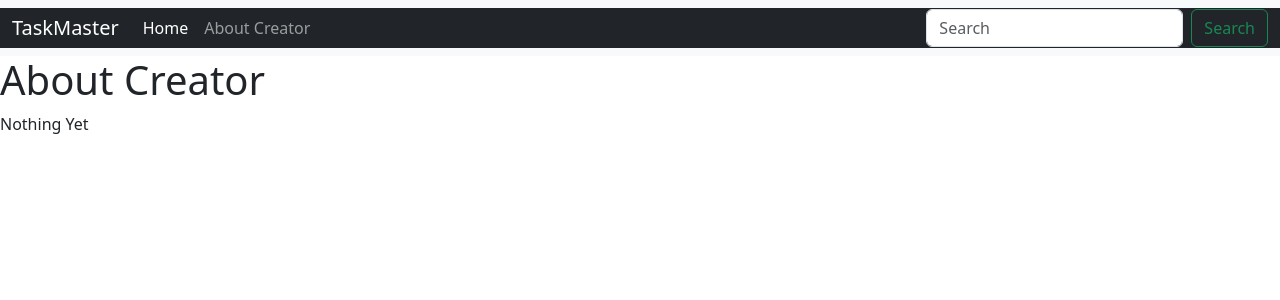
After one commit to LogeswaranSR/TaskMaster, a Flask app: page /about in a window 1280 px wide. The commit adds this page. Shown: the top 300 px of the page. Run offline with Flask 3, Linux system fonts and the light colour scheme.

Commit message:
About page added

```diff
--- a/app.py
+++ b/app.py
@@ -67,6 +67,10 @@ def update(id):
         return render_template('update.html', task=task)
     return ''
 
+@app.route('/about')
+def about():
+    return render_template('about.html')
+
 @app.errorhandler(404)
 def page_not_found(err):
     return render_template('err404.html'), 404
--- /dev/null
+++ b/templates/about.html
@@ -0,0 +1,12 @@
+{% extends 'base2.html' %}
+
+{% block head %}
+    <title>About Creator|TaskMaster</title>
+{% endblock %}
+
+{% block body %}
+    <h1>About Creator</h1>
+    <div>
+        <p>Nothing Yet</p>
+    </div>
+{% endblock %}
--- a/templates/navbar.html
+++ b/templates/navbar.html
@@ -1,6 +1,6 @@
 <nav class="navbar navbar-expand-lg bg-body-tertiary">
     <div class="container-fluid navbar-dark bg-dark">
-      <a class="navbar-brand" href="#">TaskMaster</a>
+      <a class="navbar-brand" href="{{ url_for('index') }}">TaskMaster</a>
       <button class="navbar-toggler" type="button" data-bs-toggle="collapse" data-bs-target="#navbarSupportedContent" aria-controls="navbarSupportedContent" aria-expanded="false" aria-label="Toggle navigation">
         <span class="navbar-toggler-icon"></span>
       </button>
@@ -10,7 +10,7 @@
             <a class="nav-link active" aria-current="page" href="{{ url_for('index') }}">Home</a>
           </li>
           <li class="nav-item">
-            <a class="nav-link" href="#">About Creator</a>
+            <a class="nav-link" href="{{ url_for('about') }}">About Creator</a>
           </li>
         </ul>
         <form class="d-flex" role="search">
```
